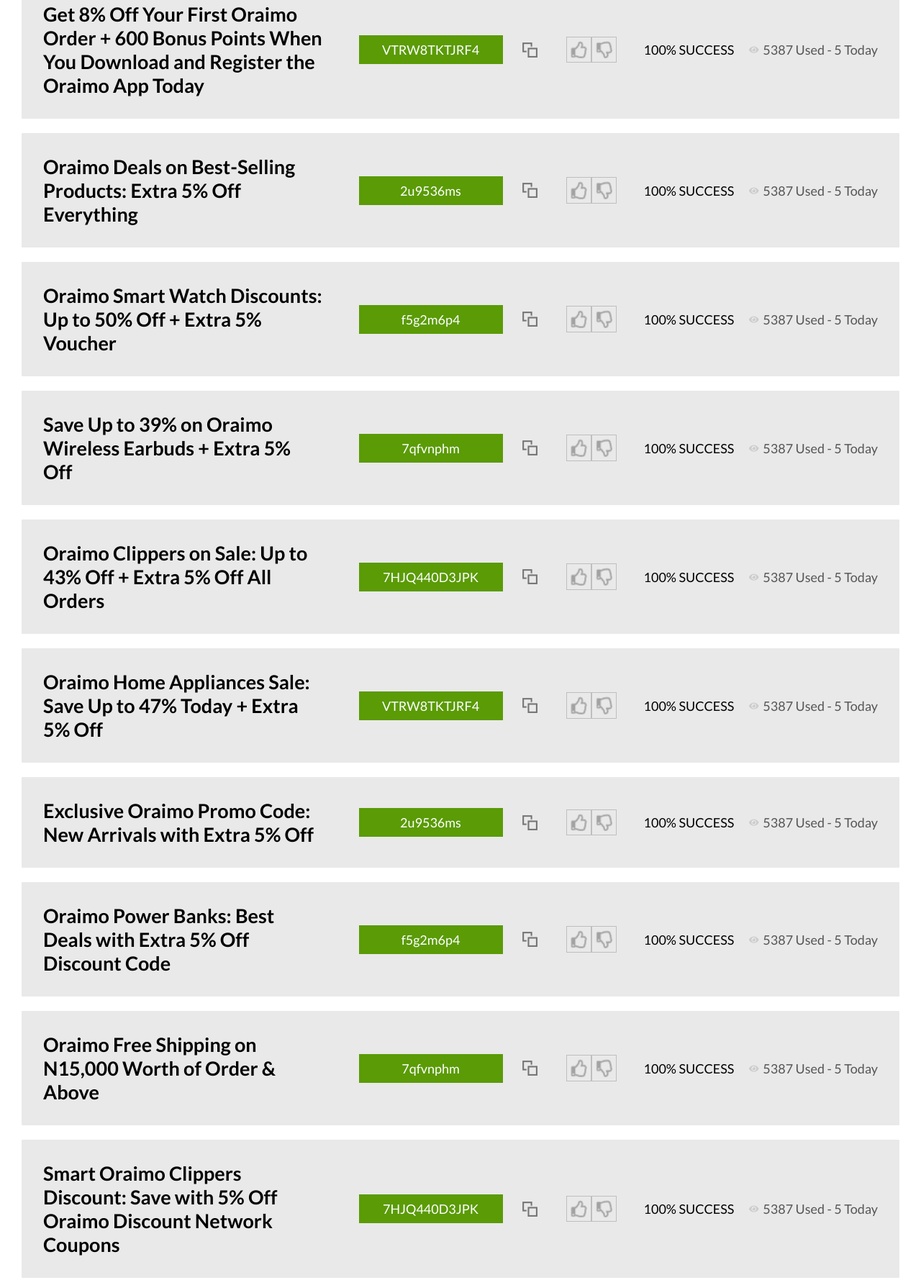
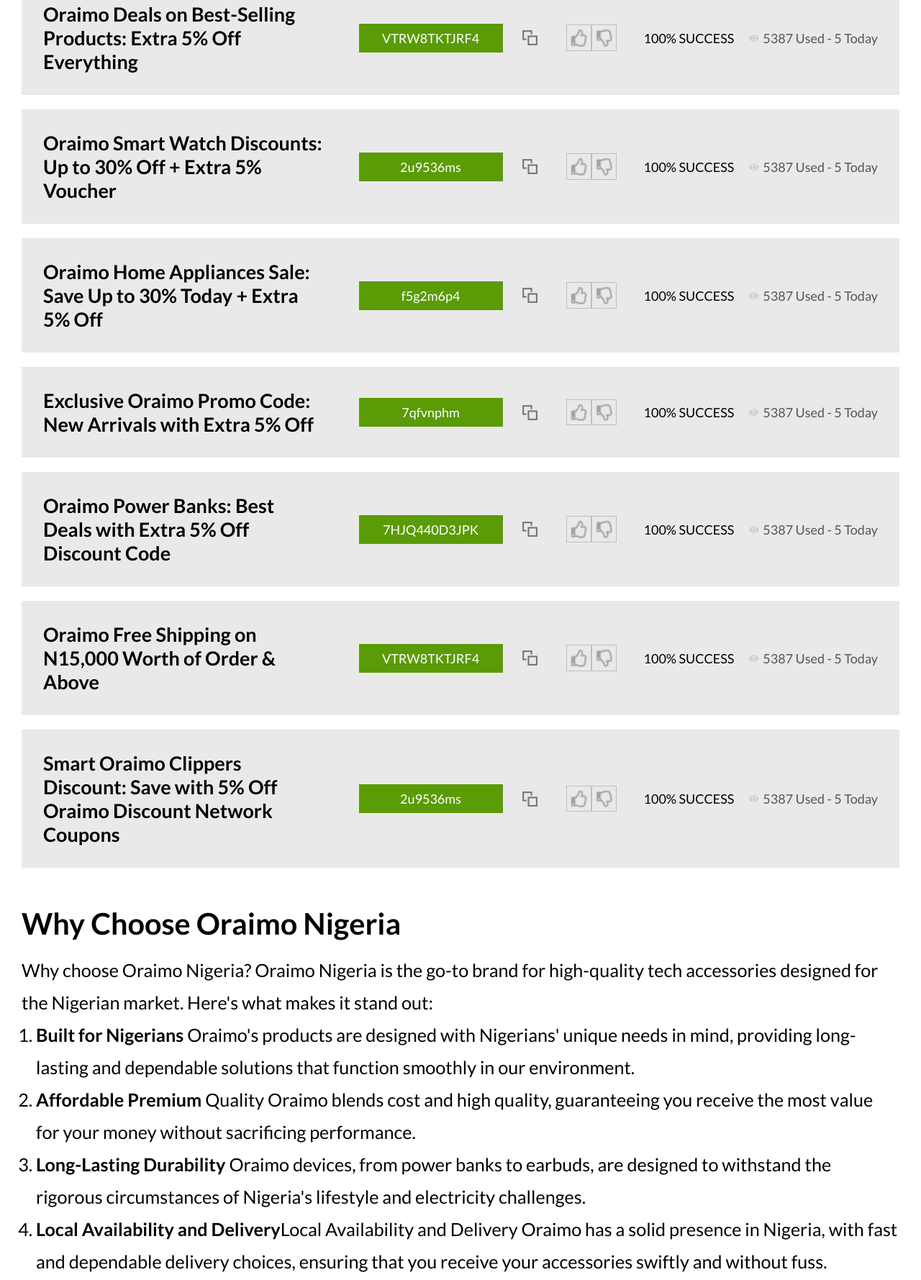
Before and after one commit to Buzz-brain/oraimo, a plain HTML site: page index.html in a window 1280 px wide. Shown: the part 880-2659 px from the top of the page at 72% size. Drawn offline with Linux system fonts and the light colour scheme.

Commit message:
first commit

```diff
--- a/index.html
+++ b/index.html
@@ -39,7 +39,7 @@
     </nav>
 
     <main>
-        <h1>Oraimo Discount Code: Up To 57% Off + Extra 5% Code 2024 - 2028</h1>
+        <h1>Oraimo Discount Code: Up To 30% Off + Extra 5% Code</h1>
         <p class="subtitle">This page contains the best Oraimo discount codes, curated by Oraimo Discount Network (ODN).
         </p>
         <hr>
--- a/script.js
+++ b/script.js
@@ -11,88 +11,67 @@ const couponCtn = document.getElementsByClassName("couponCtn")[0];
 const couponArray = [
     {
         id: 1,
-        offer: "Exclusive Oraimo Discount Code: Save Up to 58% Off + Get an Extra Free 5% Off Voucher",
+        offer: "Exclusive Oraimo Discount Code: Save Up to 30% Off + Get an Extra Free 5% Off Voucher",
         code: "7HJQ440D3JPK",
         used: "5387",
         today: "5",
     },
     {
         id: 2,
-        offer: "Don’t Miss! Oraimo Flash Sale: Up to 59% Off + Extra 5% Off All Products",
+        offer: "Don’t Miss! Oraimo Flash Sale: Up to 30% Off + Extra 5% Off All Products",
         code: "7HJQ440D3JPK",
         used: "5387",
         today: "5",
     },
     {
         id: 3,
-        offer: "Get 8% Off Your First Oraimo Order + 600 Bonus Points When You Download and Register the Oraimo App Today",
+        offer: "Oraimo Deals on Best-Selling Products: Extra 5% Off Everything",
+        code: "VTRW8TKTJRF4",
+        used: "5387",
+        today: "5",
+    },
+    {
+        id: 4,
+        offer: "Oraimo Smart Watch Discounts: Up to 30% Off + Extra 5% Voucher",
+        code: "2u9536ms",
+        used: "5387",
+        today: "5",
+    },
+    {
+        id: 5,
+        offer: "Oraimo Home Appliances Sale: Save Up to 30% Today + Extra 5% Off",
+        code: "f5g2m6p4",
+        used: "5387",
+        today: "5",
+    },
+    {
+        id: 2,
+        offer: "Exclusive Oraimo Promo Code: New Arrivals with Extra 5% Off",
+        code: "7qfvnphm",
+        used: "5387",
+        today: "5",
+    },
+    {
+        id: 2,
+        offer: "Oraimo Power Banks: Best Deals with Extra 5% Off Discount Code",
+        code: "7HJQ440D3JPK",
+        used: "5387",
+        today: "5",
+    },
+    {
+        id: 2,
+        offer: "Oraimo Free Shipping on N15,000 Worth of Order & Above",
         code: "VTRW8TKTJRF4",
         used: "5387",
         today: "5",
     },
     {
         id: 2,
-        offer: "Oraimo Deals on Best-Selling Products: Extra 5% Off Everything",
+        offer: "Smart Oraimo Clippers Discount: Save with 5% Off Oraimo Discount Network  Coupons",
         code: "2u9536ms",
         used: "5387",
         today: "5",
-    },
-    {
-        id: 2,
-        offer: "Oraimo Smart Watch Discounts: Up to 50% Off + Extra 5% Voucher",
-        code: "f5g2m6p4",
-        used: "5387",
-        today: "5",
-    },
-    {
-        id: 2,
-        offer: "Save Up to 39% on Oraimo Wireless Earbuds + Extra 5% Off",
-        code: "7qfvnphm",
-        used: "5387",
-        today: "5",
-    },
-    {
-        id: 2,
-        offer: "Oraimo Clippers on Sale: Up to 43% Off + Extra 5% Off All Orders",
-        code: "7HJQ440D3JPK",
-        used: "5387",
-        today: "5",
-    },
-    {
-        id: 2,
-        offer: "Oraimo Home Appliances Sale: Save Up to 47% Today + Extra 5% Off",
-        code: "VTRW8TKTJRF4",
-        used: "5387",
-        today: "5",
-    },
-    {
-        id: 2,
-        offer: "Exclusive Oraimo Promo Code: New Arrivals with Extra 5% Off",
-        code: "2u9536ms",
-        used: "5387",
-        today: "5",
-    },
-    {
-        id: 2,
-        offer: "Oraimo Power Banks: Best Deals with Extra 5% Off Discount Code",
-        code: "f5g2m6p4",
-        used: "5387",
-        today: "5",
-    },
-    {
-        id: 2,
-        offer: "Oraimo Free Shipping on N15,000 Worth of Order & Above",
-        code: "7qfvnphm",
-        used: "5387",
-        today: "5",
-    },
-    {
-        id: 2,
-        offer: "Smart Oraimo Clippers Discount: Save with 5% Off Oraimo Discount Network  Coupons",
-        code: "7HJQ440D3JPK",
-        used: "5387",
-        today: "5",
-    },
+    }
 ]
 
 for (i = 0; i < couponArray.length; i++) {
```
